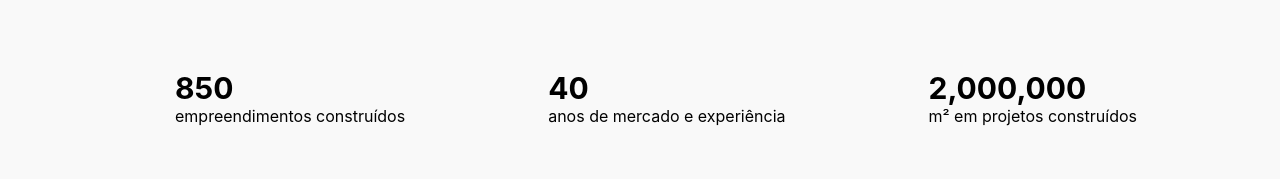
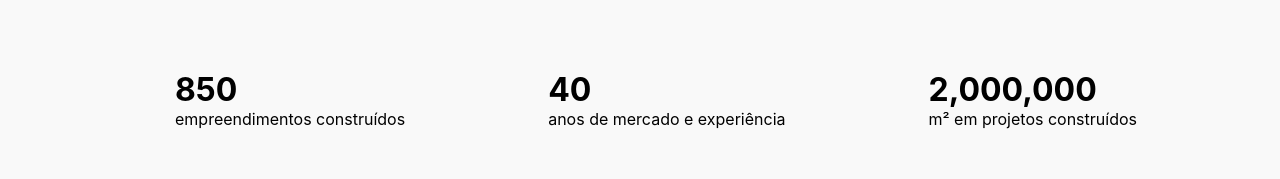
Before and after one commit to isaacdelsi/Projeto-1, a plain HTML site: page index.html in a window 1280 px wide. Shown: the part 465-644 px from the top of the page. Drawn offline with Linux system fonts and the light colour scheme.

Commit message:
index.html

```diff
--- a/index.html
+++ b/index.html
@@ -18,12 +18,17 @@
 
     <!--MENU INFORMATIVO-->
     <div id="menuinformativo">
-        <p> <strong>850</strong><br>
-        empreendimentos construídos</p>
-        <p><strong>40</strong> <br>
-        anos de mercado e experiência </p>
-        <p><strong>2,000,000</strong> <br>
-        m² em projetos construídos</p>
+        <div class="texto-menuinformativo">
+        <h1>850</h1>
+        <p>empreendimentos construídos</p></div>
+
+        <div class="texto-menuinformativo">
+        <h1>40</h1>
+        <p>anos de mercado e experiência</p></div>
+
+        <div class="texto-menuinformativo">
+        <h1>2,000,000</h1>
+        <p>m² em projetos construídos</p></div>
     </div>
 
     <!--MENU PRINCIPAL-->
```
